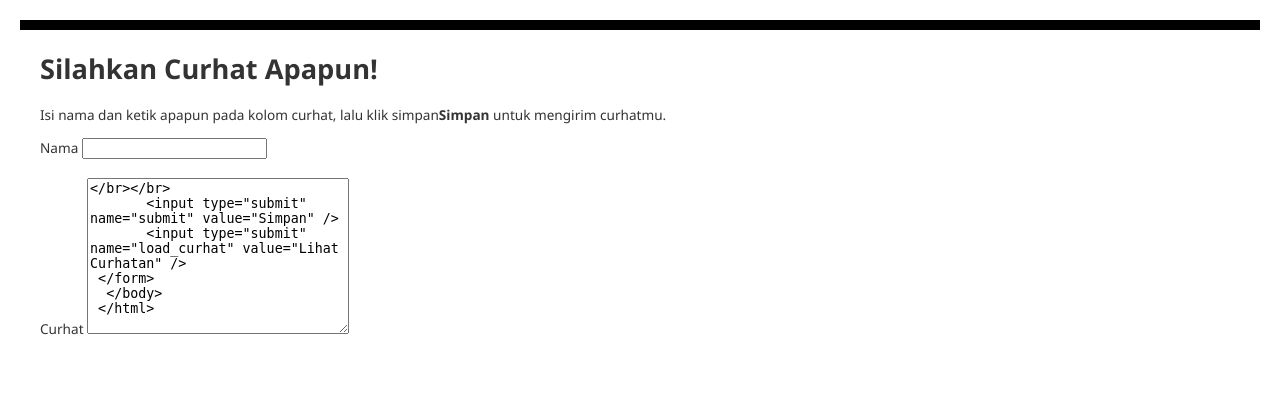
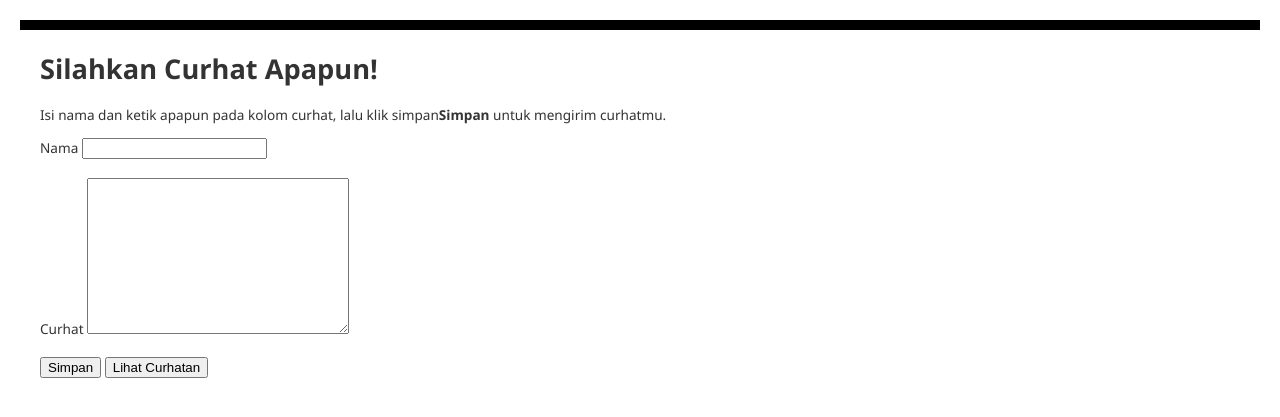
Before and after one commit to Robby-Akbar/azure, a PHP site: page / in a window 1280 px wide. Shown: the top 417 px of the page. Run offline with PHP 8.4, Linux system fonts and the light colour scheme; some libraries are stand-ins or nearby versions.

Commit message:
add index

```diff
--- a/index.php
+++ b/index.php
@@ -20,7 +20,7 @@
  <p>Isi nama dan ketik apapun pada kolom curhat, lalu klik simpan<strong>Simpan</strong> untuk mengirim curhatmu.</p>
  <form method="post" action="index.php" enctype="multipart/form-data" >
        Nama  <input type="text" name="nama" id="nama"/></br></br>
-       Curhat <textarea type="text" name="curhat" id="curhat" rows="10" cols="30"/></br></br>
+       Curhat <textarea type="text" name="curhat" id="curhat" rows="10" cols="30"></textarea></br></br>
        <input type="submit" name="submit" value="Simpan" />
        <input type="submit" name="load_curhat" value="Lihat Curhatan" />
  </form>
```
